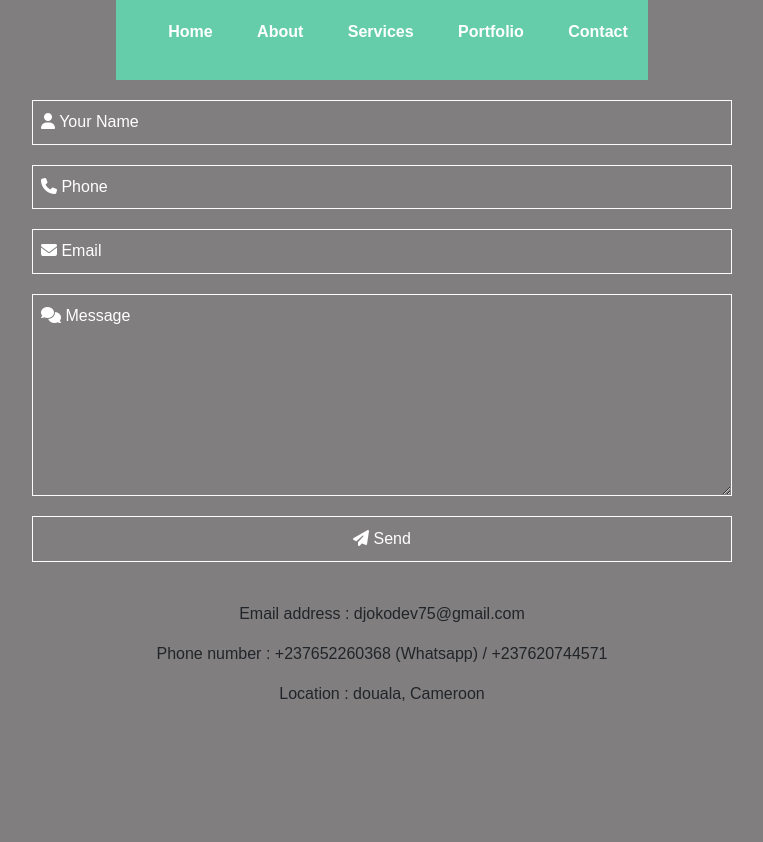
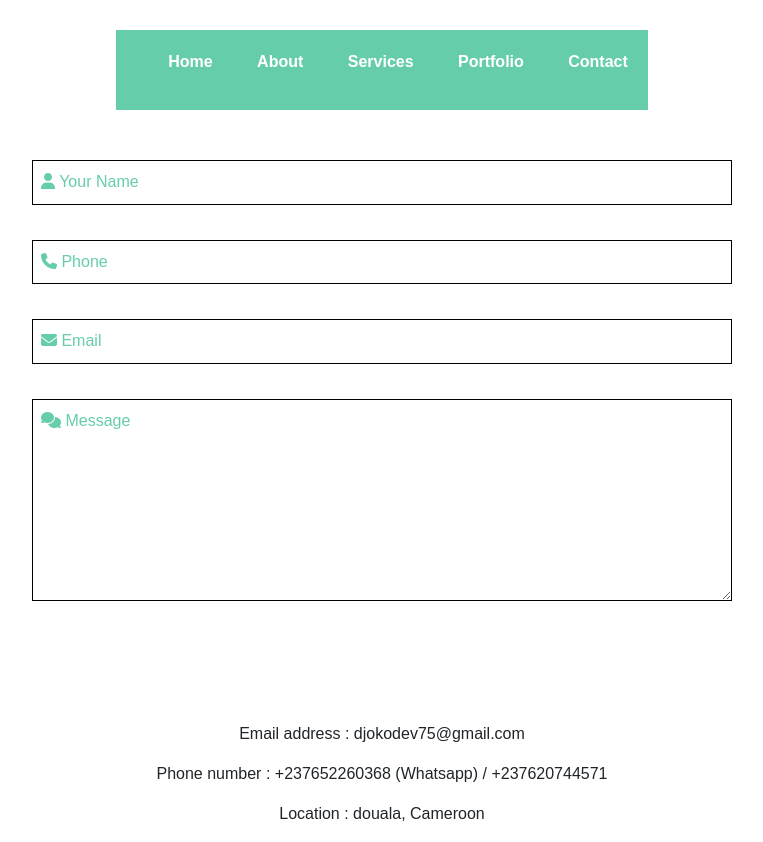
Before and after one commit to djokodev/my_website, a Django app: page /contact in a window 1280 px wide. Shown: the whole page, without its empty margins (258-1021 px from the left). Before the commit the page ends 701 px from the top, so only its background shows below. Run offline with Django 4.2, Linux system fonts and the light colour scheme; some libraries are stand-ins or nearby versions.

Commit message:
stylisation de la page contact presque termine!

```diff
--- a/my_site/static/my_site/contact.css
+++ b/my_site/static/my_site/contact.css
@@ -6,10 +6,11 @@
 }
 
 body{
-    background-color: rgb(128, 126, 126);
+    background-color: white;
 }
 
 .hero{
+    margin-top: 30px;
     display: flex;
     align-items: center;
     justify-content: center;
@@ -22,7 +23,7 @@ form{
 }
 
 .input-group{
-    margin-bottom: 20px;
+    margin-bottom: 35px;
     position: relative;
 }
 
@@ -30,8 +31,8 @@ input, textarea{
     width: 100%;
     padding: 10px;
     outline: 0;
-    border: 1px solid #fdfbfb;
-    color: #fff;
+    border: 1px solid black;
+    color: black;
     background: transparent;
     font-size: 15px;
 }
@@ -42,7 +43,7 @@ label{
     left: 0;
     top: 0;
     padding: 10px;
-    color: #fff;
+    color: #66CDAA;
     cursor: text;
     transition: 0.2s;
 }
```
Also changed, not shown: db.sqlite3.
